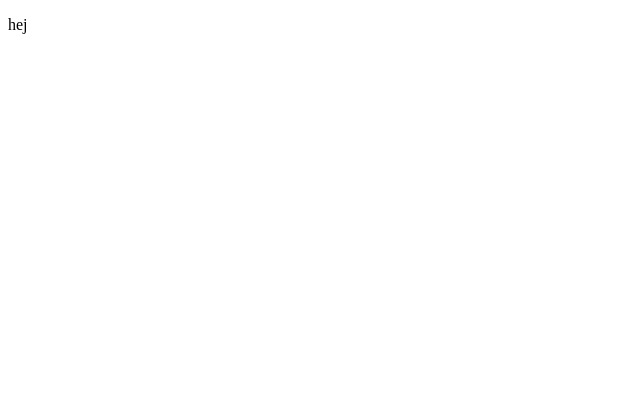
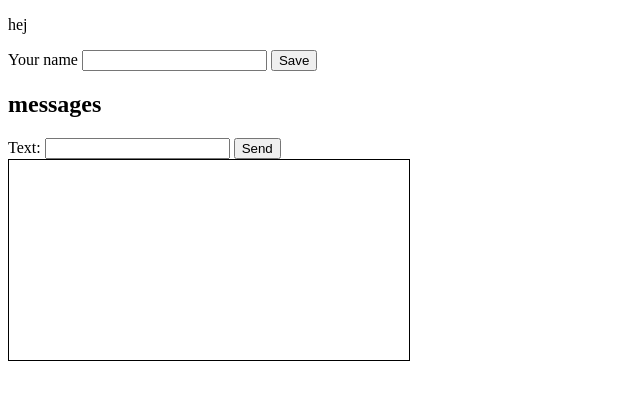
Before and after one commit to aminalundin/websocket-canvas-pictionary, a website: page public/index.html in a window 1280 px wide. Shown: the whole page, without its empty margins (0-640 px from the left). Drawn offline with Linux system fonts and the light colour scheme.

Commit message:
set up form for chat on index.html

```diff
--- a/public/app.js
+++ b/public/app.js
@@ -1,3 +1,15 @@
 console.log("hello")
 
 const webSocket = new WebSocket("ws://localhost:8080");
+
+setTimeout(() => {
+
+    let msg = {
+        type: "chat",
+        message: "hello world"
+    }
+
+    // send message to server
+    webSocket.send(JSON.stringify(msg));
+    console.log("message sent to server")
+}, 5000);
--- a/public/index.html
+++ b/public/index.html
@@ -1,12 +1,42 @@
 <!DOCTYPE html>
 <html lang="en">
+
 <head>
     <meta charset="UTF-8">
     <meta name="viewport" content="width=device-width, initial-scale=1.0">
     <title>Document</title>
 </head>
+<link rel="stylesheet" href="/style.css">
+
 <body>
     <p>hej</p>
+
+    <div class="chat-container">
+        <div class="chat-form">
+        <form action="">
+            <label for="user">Your name</label>
+            <input type="text" name="user" id="user" required>
+            <input type="submit" value="Save">
+        </form>
+    </div>
+
+    <div class="message-box">
+        <h2>messages</h2>
+        <form action="">
+            <label for="message">Text:</label>
+            <input type="text" id="message" name="message" required>
+            <input type="submit" value="Send">
+        </form>
+    </div>
+
+    <div id="chat-box">
+
+    </div>
+
+
+    </div>
+
     <script src="app.js" type="module"></script>
 </body>
+
 </html>
--- a/public/style.css
+++ b/public/style.css
@@ -0,0 +1,5 @@
+#chat-box {
+    border: 1px solid black;
+    height: 200px;
+    width: 400px;
+}
```
Also changed, not shown: server.js (+15 -0 lines).
